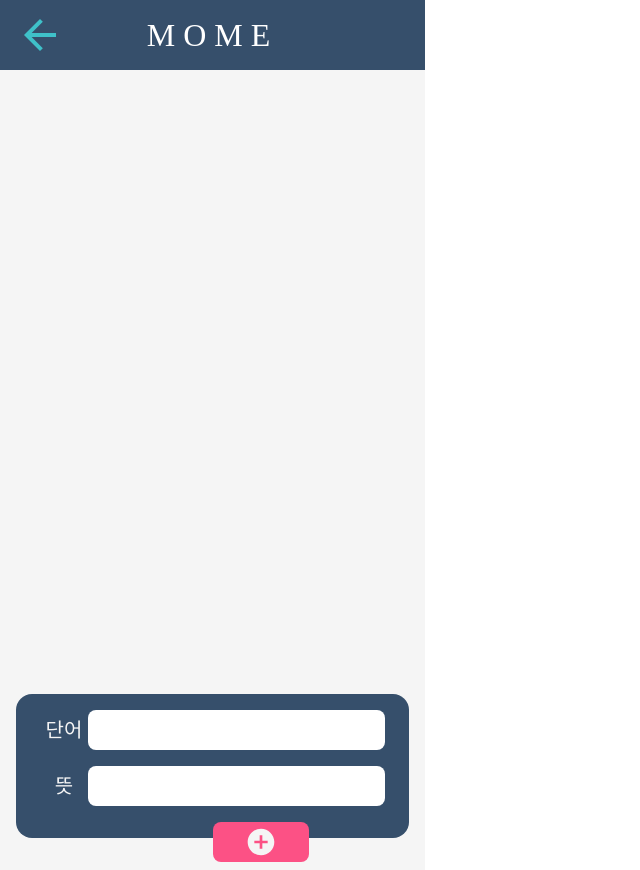
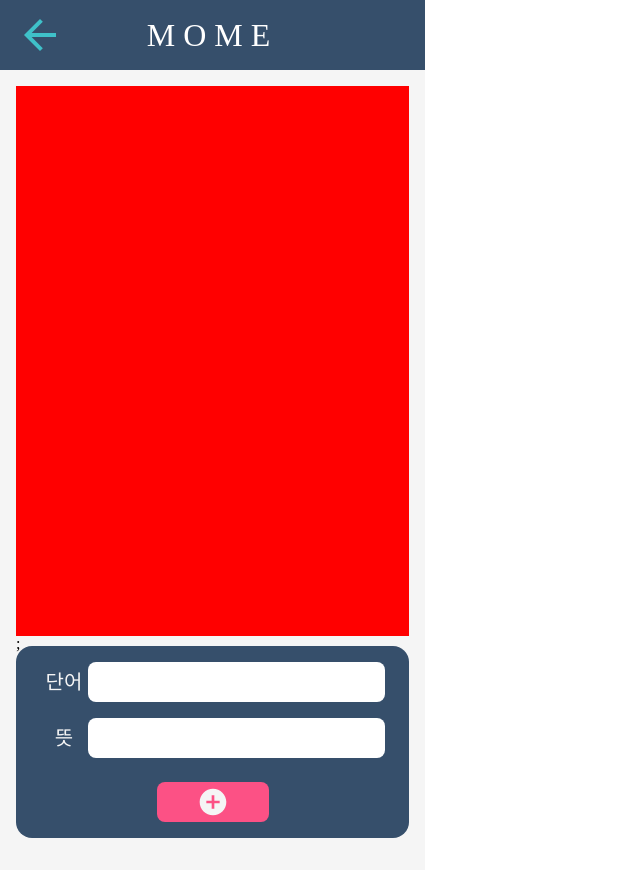
Before and after one commit to wlgns2223/react-mome, a React (Create React App) app: page /input in a window 1280 px wide. Shown: the whole page, without its empty margins (0-640 px from the left). Built offline with nearby package versions, Linux system fonts and the light colour scheme.

Commit message:
input form complete

```diff
--- a/src/components/home/Buttons.js
+++ b/src/components/home/Buttons.js
@@ -1,6 +1,6 @@
 import React from "react";
 import styled, { css } from "styled-components";
-import { lighten } from "polished";
+import { darken } from "polished";
 
 export default function ButtonList() {
   return (
@@ -52,7 +52,7 @@ const Button = styled.button`
     ${({ theme }) => {
       const color = theme.pallete.navy;
       return css`
-        background-color: ${lighten(0.1, color)};
+        background-color: ${darken(0.1, color)};
       `;
     }}
   }
--- a/src/components/inputPage/InputForm.js
+++ b/src/components/inputPage/InputForm.js
@@ -1,5 +1,6 @@
 import React from "react";
-import styled from "styled-components";
+import styled, { css } from "styled-components";
+import { darken } from "polished";
 import { MdAddCircle } from "react-icons/md";
 
 export default function InputForm() {
@@ -31,6 +32,7 @@ const FormPositioner = styled.div`
   bottom: 2rem;
   margin: 0 1rem;
 `;
+
 const Form = styled.form`
   padding: 1rem 1.5rem;
   border-radius: 1rem;
@@ -38,7 +40,9 @@ const Form = styled.form`
   color: ${({ theme }) => theme.pallete.lightIvory};
   position: relative;
 `;
-const InputBlock = styled.div``;
+const InputBlock = styled.div`
+  padding-bottom: 3rem;
+`;
 const ItemBlock = styled.div`
   margin-bottom: 1rem;
   display: flex;
@@ -64,7 +68,7 @@ const Text = styled.span`
 const CircleButton = styled.button`
   color: ${({ theme }) => theme.pallete.lightIvory};
   background-color: ${({ theme }) => theme.pallete.lightPink};
-  width: 6rem;
+  width: 7rem;
   height: 2.5rem;
   border-radius: 0.5rem;
   font-size: 2rem;
@@ -75,4 +79,15 @@ const CircleButton = styled.button`
   align-items: center;
   position: absolute;
   left: 50%;
+  bottom: 1rem;
+  transform: translate(-50%, 0);
+
+  &:hover {
+    ${({ theme }) => {
+      const color = theme.pallete.lightPink;
+      return css`
+        background-color: ${darken(0.1, color)};
+      `;
+    }}
+  }
 `;
--- /dev/null
+++ b/src/components/inputPage/WordCardList.js
@@ -0,0 +1,13 @@
+import React from "react";
+import styled from "styled-components";
+
+export default function WordCardList() {
+  return <List></List>;
+}
+
+const List = styled.ul`
+  width: 100%;
+  height: 100vh;
+  max-height: 550px;
+  background-color: red;
+`;
--- a/src/components/inputPage/index.js
+++ b/src/components/inputPage/index.js
@@ -1,6 +1,12 @@
 import React from "react";
 import InputForm from "./InputForm";
+import WordCardList from "./WordCardList";
 
 export default function InputPage() {
-  return <InputForm />;
+  return (
+    <>
+      <WordCardList />
+      <InputForm />;
+    </>
+  );
 }
```
